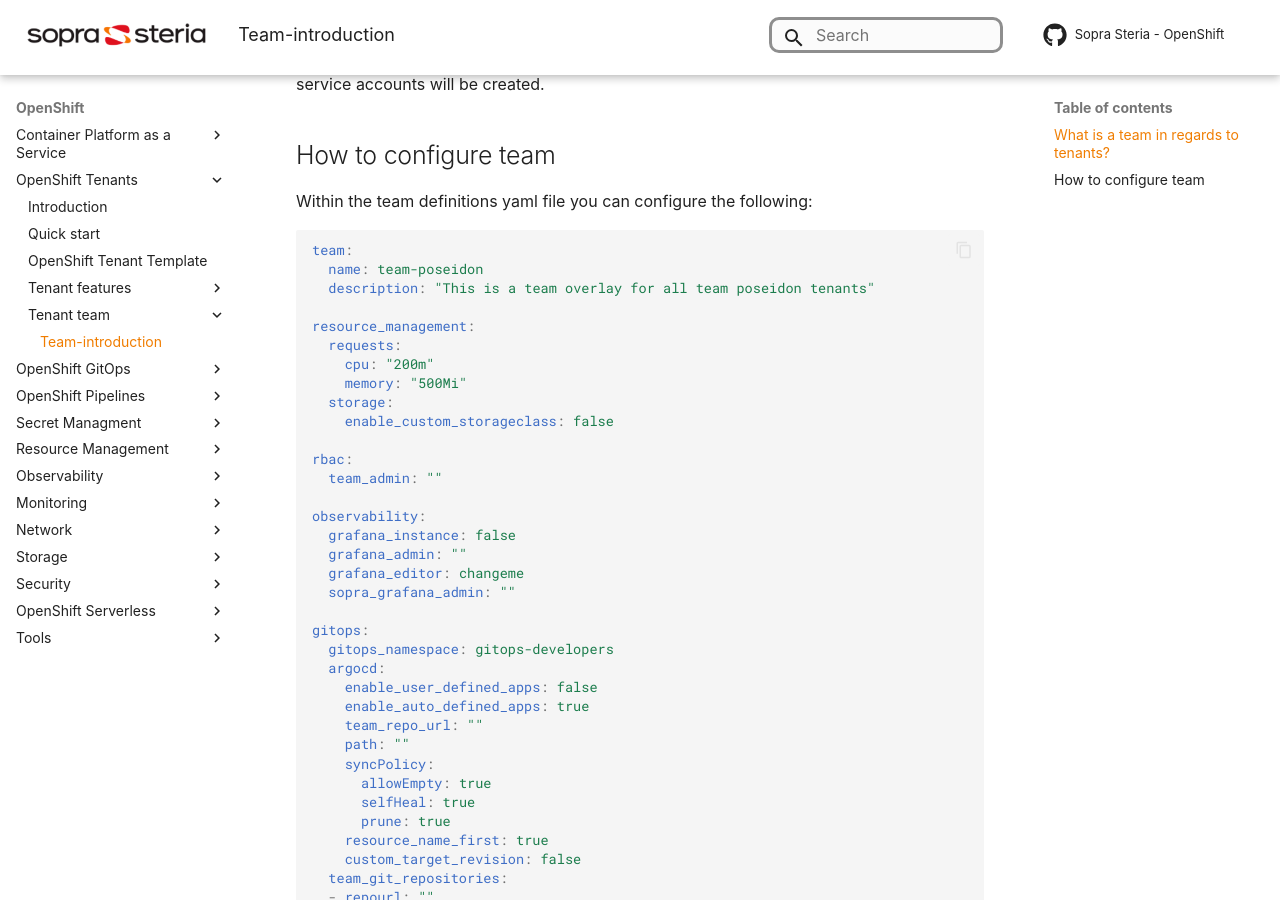
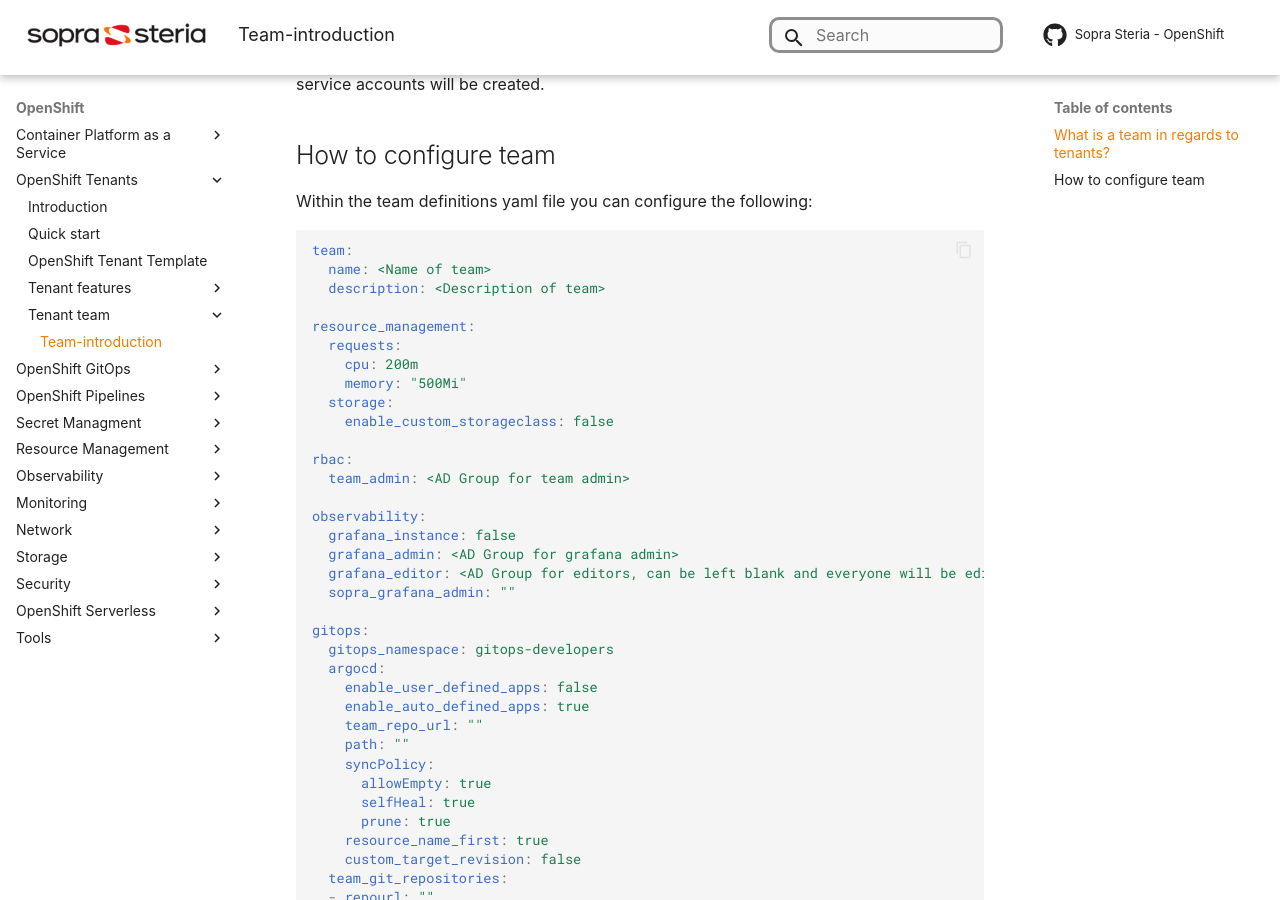
Before and after one commit to Sopra-Steria-Norge-Kubernetes/OpenShift, an MkDocs documentation site: the page built from docs/OpenShift Tenants/Tenant team/team-introduction.md, in a window 1280 px wide and 900 px high, scrolled down 359 px. Built offline with MkDocs 1.6.1 and Material for MkDocs 9.7.7, drawn with Linux system fonts in a browser that asks for light colours; some web fonts are replaced; comment, search, counter and statistics services are not loaded; some of the changed text lies outside the part shown.

Commit message:
small changes

````diff
--- a/docs/OpenShift Tenants/Tenant team/team-introduction.md
+++ b/docs/OpenShift Tenants/Tenant team/team-introduction.md
@@ -18,23 +18,23 @@
 
 ```yaml
 team:
-  name: team-poseidon
-  description: "This is a team overlay for all team poseidon tenants"
+  name: <Name of team>
+  description: <Description of team>
 
 resource_management:
   requests:
-    cpu: "200m"
+    cpu: 200m
     memory: "500Mi"
   storage:
     enable_custom_storageclass: false
 
 rbac:
-  team_admin: ""
+  team_admin: <AD Group for team admin>
 
 observability:
   grafana_instance: false
-  grafana_admin: ""
-  grafana_editor: changeme
+  grafana_admin: <AD Group for grafana admin>
+  grafana_editor: <AD Group for editors, can be left blank and everyone will be editor>
   sopra_grafana_admin: ""
 
 gitops:
````
Also changed, not shown: other parts of docs/OpenShift Tenants/Tenant team/team-introduction.md (+0 -1 lines).
